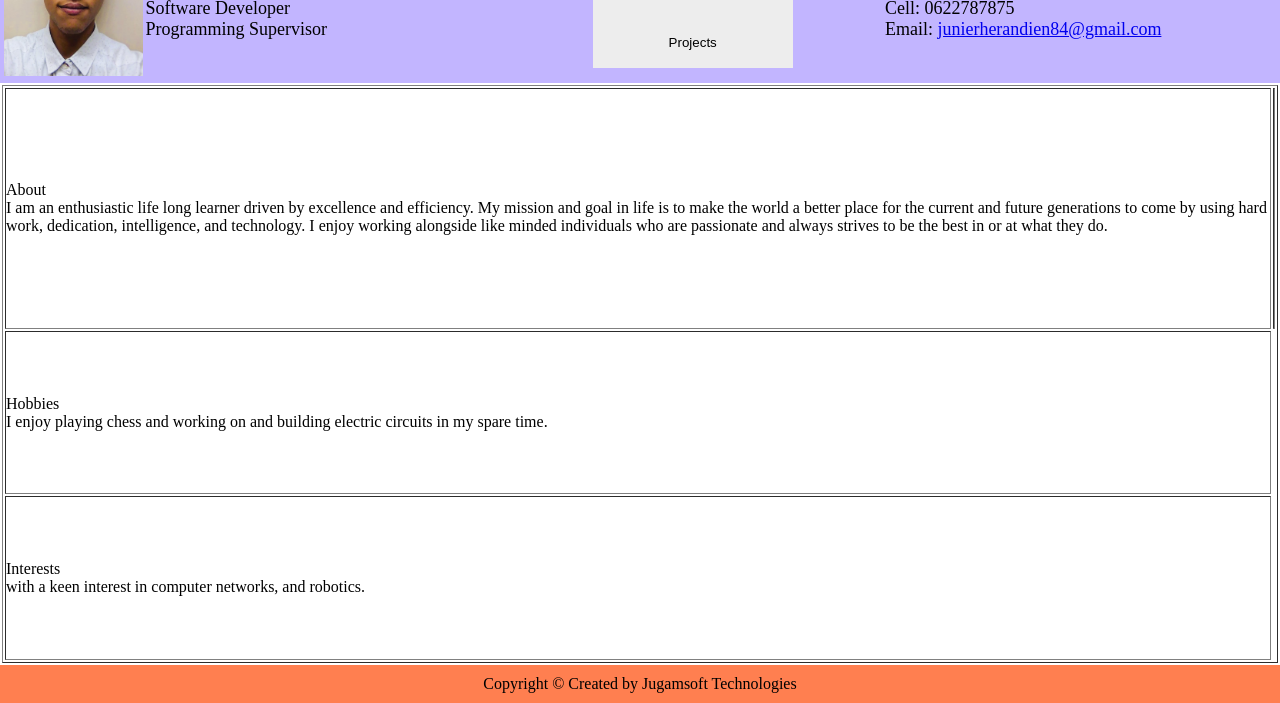
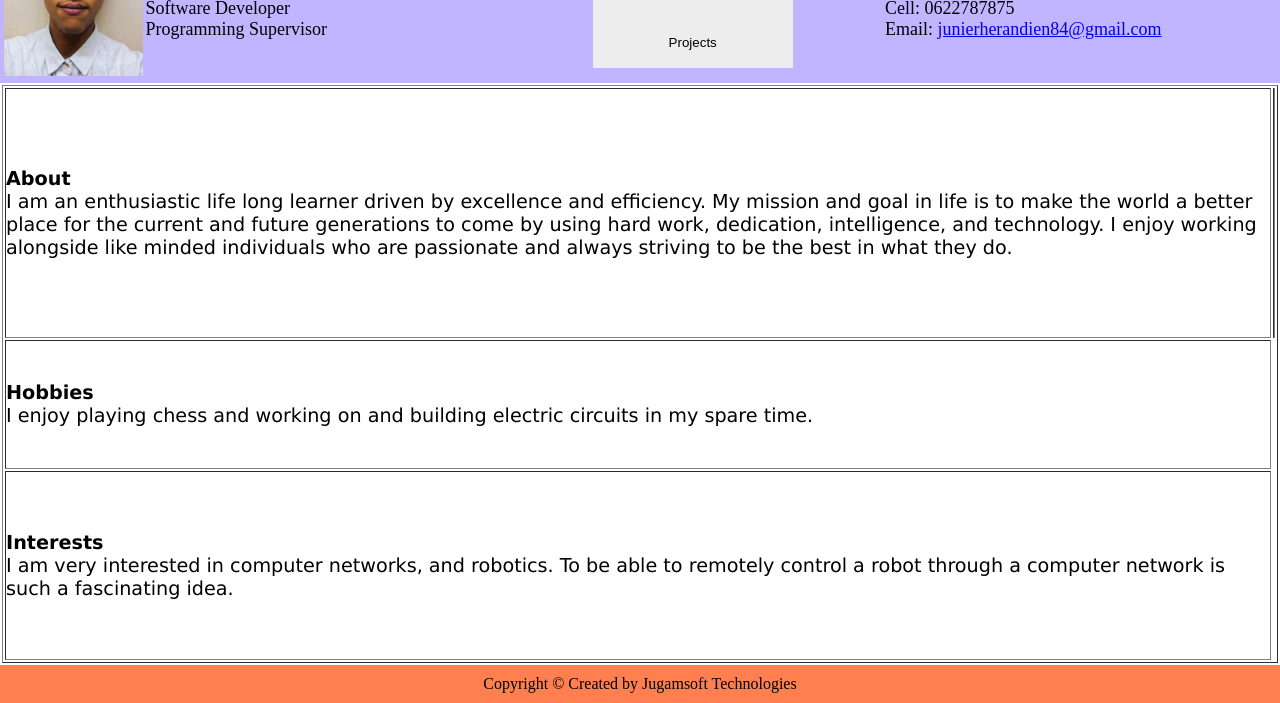
Before and after one commit to DhuJUICE/Professional-Portfolio-Website, a plain HTML site: page portfolio-structure.html in a window 1280 px wide. Both pictures are taken after a click on the button "About Me". Shown: the part 97-800 px from the top of the page. Drawn offline with Linux system fonts and the light colour scheme.

Commit message:
updated about details

```diff
--- a/portfolio-behaviour.js
+++ b/portfolio-behaviour.js
@@ -6,18 +6,18 @@ const aboutText = `
     <table border="1" width="100%" height="100%">
         <tr>
             <td>
-                About
+                <h2>About</h2>
                 <p>
                     I am an enthusiastic life long learner driven by excellence and efficiency. My mission and goal in life is to make the
                     world a better place for the current and future generations to come by using
                     hard work, dedication, intelligence, and technology.
-                    I enjoy working alongside like minded individuals who are passionate and always strives to be the best in or at what they do.
+                    I enjoy working alongside like minded individuals who are passionate and always striving to be the best in what they do.
                 </p>
             </td>
             <td>
                 <tr>
                     <td>
-                        Hobbies
+                        <h2>Hobbies</h2>
                         <p>
                             I enjoy playing chess and working on and building electric circuits in my spare time.
                         </p>
@@ -25,10 +25,10 @@ const aboutText = `
                 </tr>
                 <tr>
                     <td>
-                        Interests
+                        <h2>Interests</h2>
                         <p>
-                             with a keen interest in computer
-                            networks, and robotics.
+                            I am very interested in computer
+                            networks, and robotics. To be able to remotely control a robot through a computer network is such a fascinating idea.
                         </p>
                     </td>
                 </tr>
--- a/portfolio-style.css
+++ b/portfolio-style.css
@@ -101,3 +101,17 @@ button:hover {
         transform: scale(1);
     }
 }
+
+#bodyText h2 {
+    font-family: 'Lucida Sans', 'Lucida Sans Regular', 'Lucida Grande', 'Lucida Sans Unicode', Geneva, Verdana, sans-serif;
+    font-size: 1.2rem; /* Adjust font size for impact */
+    animation: scaleText 2.0s cubic-bezier(0.68, -0.55, 0.265, 1.55) forwards,
+               fadeInText 1.5s ease-out forwards;
+}
+
+#bodyText p {
+    font-family: 'Lucida Sans', 'Lucida Sans Regular', 'Lucida Grande', 'Lucida Sans Unicode', Geneva, Verdana, sans-serif;
+    font-size: 1.2rem; /* Adjust font size for impact */
+    animation: scaleText 2.0s cubic-bezier(0.68, -0.55, 0.265, 1.55) forwards,
+               fadeInText 1.5s ease-out forwards;
+}
```
